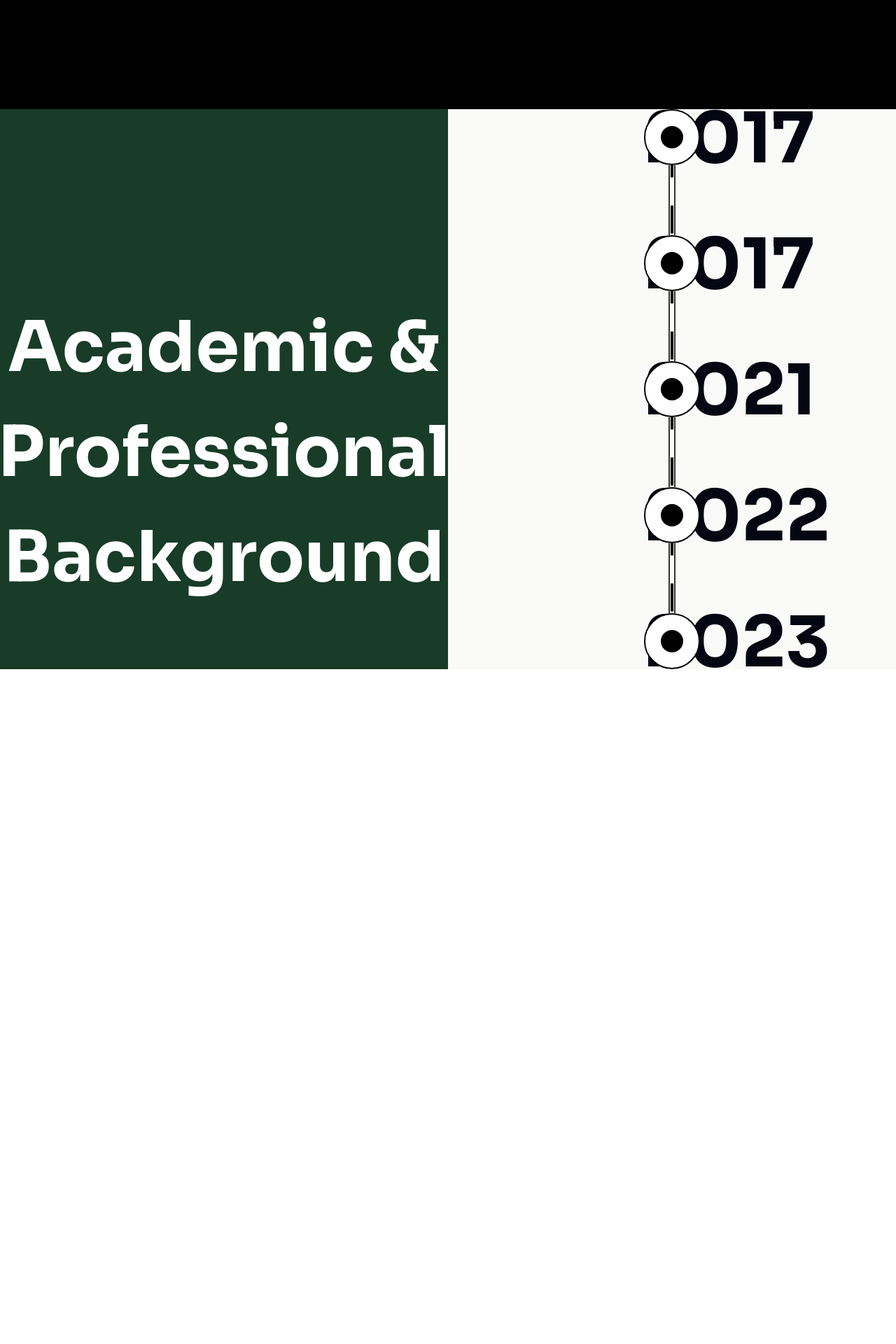
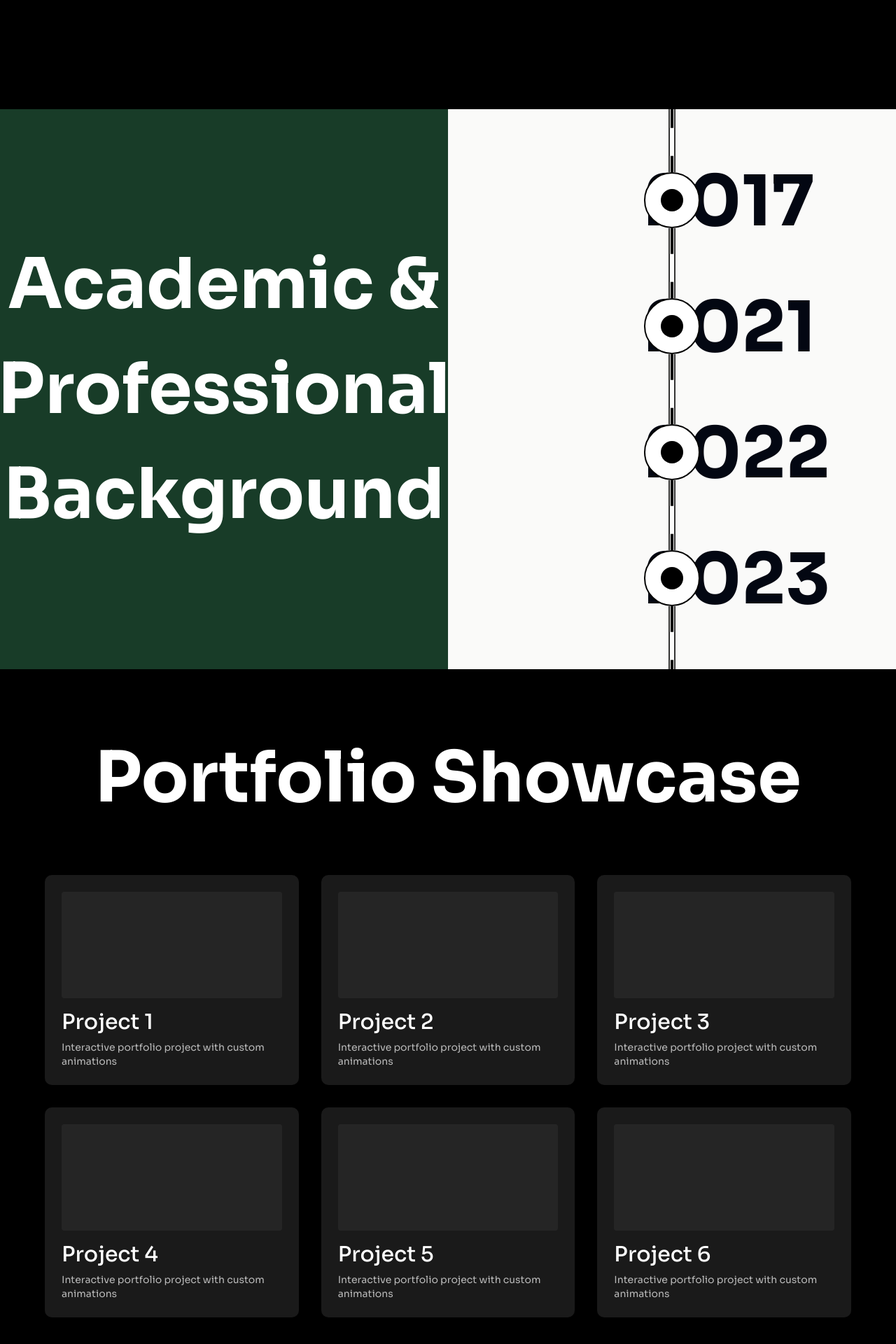
Before and after one commit to gtigris/personal_portfolio, a Next.js app: page /home in a window 1280 px wide. Shown: the part 716-2636 px from the top of the page at 70% size. Before the commit the page ends 1672 px from the top, so only its background shows below. Built offline with nearby package versions, Linux system fonts and the light colour scheme.

Commit message:
feature: added a bunch of animations. use as reference

```diff
--- a/src/app/(main)/home/page.tsx
+++ b/src/app/(main)/home/page.tsx
@@ -1,23 +1,97 @@
-import GMainVisual from "@/components/ui/MainVisual/GMainVisual";
-import GSection from "@/components/ui/Section/GSection";
-import GStepper from "@/components/ui/Stepper/GStepper";
-import GTypography from "@/components/ui/Typography/GTypography";
+'use client';
+
+import AnimatedCard from '@/components/ui/Animation/AnimatedCard';
+import Parallax from '@/components/ui/Animation/Parallax';
+import GMainVisual from '@/components/ui/MainVisual/GMainVisual';
+import GSection from '@/components/ui/Section/GSection';
+import GStepper from '@/components/ui/Stepper/GStepper';
+import GTypography from '@/components/ui/Typography/GTypography';
+import { motion } from 'framer-motion';
 
 export default function Home() {
   return (
     <>
       <GSection type="black">
-        <GMainVisual />
+        <Parallax speed={-0.2}>
+          <motion.div
+            initial={{ opacity: 0, scale: 0.95 }}
+            animate={{ opacity: 1, scale: 1 }}
+            transition={{ duration: 0.5, ease: 'easeOut' }}
+          >
+            <GMainVisual />
+          </motion.div>
+        </Parallax>
       </GSection>
+
       <GSection type="white">
-        <div className="h-screen grid grid-cols-2">
-          <div className=" flex items-center justify-center text-center bg-[#183c28]">
-            <GTypography size={"xl"} weight={"lg"} className="text-white">
+        <div className="grid grid-cols-2 overflow-hidden ">
+          <motion.div
+            initial={{ opacity: 0, y: 20 }}
+            whileInView={{ opacity: 1, y: 0 }}
+            transition={{ duration: 0.5, delay: 0.2 }}
+            viewport={{ once: true }}
+            className="bg-[#183c28] text-center flex items-center justify-center h-screen"
+          >
+            <GTypography size={'xl'} weight={'lg'} className="text-white">
               Academic & Professional Background
             </GTypography>
-          </div>
-          <div className=" flex items-center justify-center">
+          </motion.div>
+          <motion.div
+            initial={{ opacity: 0, y: -20 }}
+            whileInView={{ opacity: 1, y: 0 }}
+            transition={{ duration: 0.5, delay: 0.2 }}
+            viewport={{ once: true }}
+            className="flex items-center justify-center h-screen overflow-auto"
+          >
             <GStepper />
+          </motion.div>
+        </div>
+      </GSection>
+
+      {/* //TODO: change this to the carousel instead */}
+      <GSection type="black">
+        <div className="min-h-screen py-20 px-8">
+          <motion.div
+            initial={{ opacity: 0, y: -20 }}
+            whileInView={{ opacity: 1, y: 0 }}
+            transition={{ duration: 0.6 }}
+            viewport={{ once: true }}
+            className="text-center mb-16"
+          >
+            <GTypography size="xl" weight="lg" className="text-white">
+              Portfolio Showcase
+            </GTypography>
+          </motion.div>
+
+          <div className="grid grid-cols-1 md:grid-cols-2 lg:grid-cols-3 gap-8 max-w-6xl mx-auto">
+            {/* Grid of animated cards with staggered entrance */}
+            {[1, 2, 3, 4, 5, 6].map((item, i) => (
+              <motion.div
+                key={item}
+                initial={{ opacity: 0, y: 30 }}
+                whileInView={{ opacity: 1, y: 0 }}
+                transition={{
+                  duration: 0.5,
+                  delay: i * 0.1, // Staggered entrance
+                  ease: 'easeOut',
+                }}
+                viewport={{ once: true }}
+              >
+                <AnimatedCard
+                  hoverEffect={'zoom'}
+                  spotlightEnabled={true}
+                  className="bg-white/10 rounded-lg p-6 h-[300px] flex flex-col"
+                >
+                  <div className="h-40 bg-white/5 rounded mb-4"></div>
+                  <GTypography size="lg" weight="md" className="text-white">
+                    Project {item}
+                  </GTypography>
+                  <p className="mt-2 text-white/70 text-sm">
+                    Interactive portfolio project with custom animations
+                  </p>
+                </AnimatedCard>
+              </motion.div>
+            ))}
           </div>
         </div>
       </GSection>
--- /dev/null
+++ b/src/components/ui/Animation/AnimatedCard.tsx
@@ -0,0 +1,101 @@
+'use client';
+
+import { motion } from 'framer-motion';
+import type React from 'react';
+import { useState } from 'react';
+
+interface AnimatedCardProps {
+  children: React.ReactNode;
+  className?: string;
+  spotlightEnabled?: boolean;
+  spotlightSize?: number; // Controls the size of the spotlight (0-100)
+  spotlightIntensity?: number; // Controls the intensity/brightness (0-100)
+  hoverEffect?: 'zoom' | 'lift' | 'glow' | 'none';
+}
+
+export default function AnimatedCard({
+  children,
+  className = '',
+  spotlightEnabled = true,
+  spotlightSize = 100,
+  spotlightIntensity = 20,
+  hoverEffect = 'lift',
+}: AnimatedCardProps) {
+  const [position, setPosition] = useState({ x: 0, y: 0 });
+  const [isHovered, setIsHovered] = useState(false);
+
+  // Handle mouse move for spotlight effect
+  const handleMouseMove = (e: React.MouseEvent<HTMLDivElement>) => {
+    if (!spotlightEnabled) return;
+
+    // Get the position relative to the current element
+    const rect = e.currentTarget.getBoundingClientRect();
+
+    // Calculate exact pixel position within the element
+    const x = e.clientX - rect.left;
+    const y = e.clientY - rect.top;
+
+    // Update position state immediately to ensure smooth tracking
+    setPosition({ x, y });
+  };
+
+  // Get hover animations based on the selected effect
+  const getHoverAnimations = () => {
+    switch (hoverEffect) {
+      case 'zoom':
+        return { scale: 1.05 };
+      case 'lift':
+        return { y: -10, boxShadow: '0 10px 20px rgba(0,0,0,0.2)' };
+      case 'glow':
+        return { boxShadow: '0 0 20px rgba(255,255,255,0.4)' };
+      default:
+        return {};
+    }
+  };
+
+  return (
+    <motion.div
+      className={`${className} relative overflow-hidden`}
+      onMouseMove={handleMouseMove}
+      onMouseEnter={() => setIsHovered(true)}
+      onMouseLeave={() => setIsHovered(false)}
+      initial={{ opacity: 0, y: 20 }}
+      whileInView={{ opacity: 1, y: 0 }}
+      transition={{ duration: 0.2 }}
+      whileHover={getHoverAnimations()}
+      // Make the card follow the mouse slightly for a more interactive feel
+      animate={
+        isHovered
+          ? {
+              boxShadow: '0 10px 30px rgba(0,0,0,0.15)',
+            }
+          : {
+              boxShadow: '0 2px 10px rgba(0,0,0,0.1)',
+            }
+      }
+    >
+      {/* Spotlight overlay */}
+      {spotlightEnabled && (
+        <motion.div
+          className="absolute inset-0 pointer-events-none z-10"
+          style={{
+            background: isHovered
+              ? `radial-gradient(
+                  circle at ${position.x}px ${position.y}px,
+                  rgba(255,255,255,${spotlightIntensity / 100}) 0%,
+                  rgba(255,255,255,${spotlightIntensity / 300}) ${
+                  spotlightSize / 3
+                }%,
+                  transparent ${spotlightSize}%
+                )`
+              : 'none',
+          }}
+          initial={{ opacity: 0 }}
+          animate={{ opacity: isHovered ? 1 : 0 }}
+          transition={{ duration: 0.15 }}
+        />
+      )}
+      {children}
+    </motion.div>
+  );
+}
--- /dev/null
+++ b/src/components/ui/Animation/AnimatedText.tsx
@@ -0,0 +1,34 @@
+'use client';
+
+import { motion } from 'framer-motion';
+
+interface AnimatedTextProps {
+  text: string;
+  className?: string;
+  delay?: number;
+  duration?: number;
+}
+
+export default function AnimatedText({
+  text,
+  className = '',
+  delay = 0,
+  duration = 0.5,
+}: AnimatedTextProps) {
+  // Simple text animation that doesn't rely on splitting text
+  return (
+    <motion.div
+      className={className}
+      initial={{ opacity: 0, y: 20 }}
+      whileInView={{ opacity: 1, y: 0 }}
+      transition={{
+        duration: duration,
+        delay: delay,
+        ease: 'easeOut',
+      }}
+      viewport={{ once: true }}
+    >
+      {text}
+    </motion.div>
+  );
+}
--- /dev/null
+++ b/src/components/ui/Animation/Parallax.tsx
@@ -0,0 +1,36 @@
+'use client';
+
+import { motion, useScroll, useTransform } from 'framer-motion';
+import { type ReactNode, useRef } from 'react';
+
+interface ParallaxProps {
+  children: ReactNode;
+  speed?: number; // Speed factor, positive values move slower, negative values move faster
+  className?: string;
+}
+
+export default function Parallax({
+  children,
+  speed = 0.5,
+  className = '',
+}: ParallaxProps) {
+  const ref = useRef<HTMLDivElement>(null);
+
+  const { scrollYProgress } = useScroll({
+    target: ref,
+    offset: ['start end', 'end start'],
+  });
+
+  // Calculate parallax effect
+  // Positive speed values create a "moving slower than scroll" effect
+  // Negative speed values create a "moving faster than scroll" effect
+  const y = useTransform(scrollYProgress, [0, 1], [0, speed * 100]);
+
+  return (
+    <div ref={ref} className={`${className} relative overflow-hidden`}>
+      <motion.div style={{ y }} className="relative">
+        {children}
+      </motion.div>
+    </div>
+  );
+}
--- a/src/components/ui/Typography/GTypography.tsx
+++ b/src/components/ui/Typography/GTypography.tsx
@@ -1,23 +1,24 @@
-import { cn } from "@/lib/utils";
+import { cn } from '@/lib/utils';
+import type { ReactNode } from 'react';
 
 interface GTypographyProps {
-  size: "sm" | "md" | "lg" | "xl";
-  weight: "sm" | "md" | "lg";
-  children: string;
+  size: 'sm' | 'md' | 'lg' | 'xl';
+  weight: 'sm' | 'md' | 'lg';
+  children: ReactNode;
   className?: string;
 }
 
 const sizeMap = {
-  sm: "text-xl",
-  md: "text-2xl",
-  lg: "text-3xl",
-  xl: "text-[100px]",
+  sm: 'text-xl',
+  md: 'text-2xl',
+  lg: 'text-3xl',
+  xl: 'text-[100px]',
 };
 
 const weightMap = {
-  sm: "font-light",
-  md: "font-medium",
-  lg: "font-bold",
+  sm: 'font-light',
+  md: 'font-medium',
+  lg: 'font-bold',
 };
 
 export default function GTypography({
```
